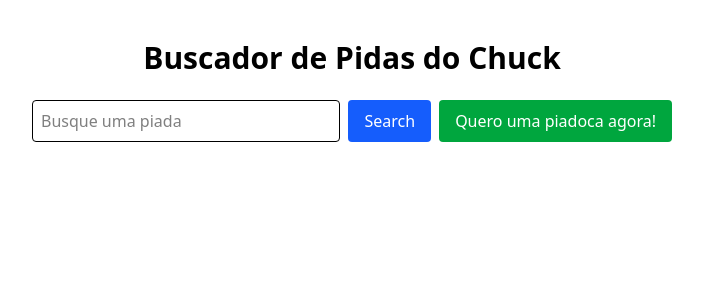
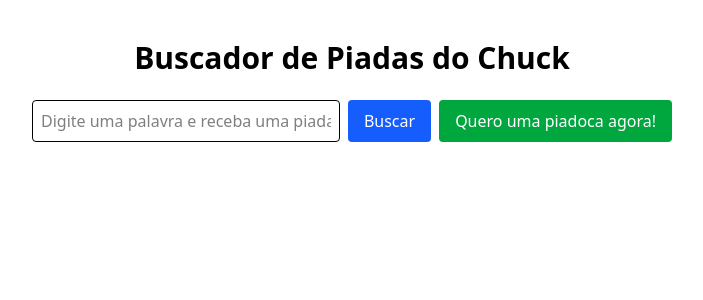
Before and after one commit to MEugeniaFerreira/chuck-norris-api, a Next.js app: page / in a window 1280 px wide. Shown: the top 300 px of the page, without its empty margins (288-991 px from the left). Built offline with nearby package versions, Linux system fonts and the light colour scheme.

Commit message:
Criação de componentes e configuração do arquivo types geral

```diff
--- /dev/null
+++ b/app/components/Button.tsx
@@ -0,0 +1,24 @@
+import React from 'react'
+import { ButtonProps } from '@/types/types'
+
+const Button = ({
+	label,
+	value,
+	name = 'action',
+	bgColor = 'bg-blue-600',
+	textColor = 'text-white',
+	borderColor = '',
+}: ButtonProps) => {
+  return (
+    <button
+			type='submit'
+			name={name}
+			value={value}
+			className={`${bgColor} ${textColor} ${borderColor} px-4 py-2 rounded`}
+		>
+			{label}
+		</button>
+  )
+}
+
+export default Button
--- /dev/null
+++ b/app/components/JokeList.tsx
@@ -0,0 +1,18 @@
+import React from 'react'
+import { JokeListProps } from '@/types/types'
+
+const JokeList = ({ jokes }: JokeListProps) => {
+	if (!jokes.length) return null;
+
+	return (
+		<ul className='space-y-4'>
+			{jokes.map((joke) => (
+				<li key={joke.id} className='p-4 border rounded shadow'>
+					<p>{joke.value}</p>
+				</li>
+			))}
+		</ul>
+	);
+}
+
+export default JokeList
--- /dev/null
+++ b/app/components/SearchForm.tsx
@@ -0,0 +1,22 @@
+import React from 'react'
+import { SearchFormProps } from '@/types/types'
+import Button from '@components/Button'
+
+const SearchForm = ({ userQuery, onQueryChange, onSubmit }: SearchFormProps) => {
+	return (
+		<form onSubmit={onSubmit} className='flex gap-2 mb-6'>
+			<input
+				type='text'
+				value={userQuery}
+				onChange={(e) => onQueryChange(e.target.value)}
+				placeholder='Digite uma palavra e receba uma piada relacionada do Chuck Norris'
+				className='flex-1 p-2 border rounded'
+			/>
+			<Button label='Buscar' value='search' />
+			<Button label='Quero uma piadoca agora!' value='random' bgColor='bg-green-600' />
+
+		</form>
+	);
+}
+
+export default SearchForm
--- a/app/page.tsx
+++ b/app/page.tsx
@@ -1,16 +1,12 @@
 'use client';
 import { useState } from 'react';
-
-type Joke = {
-	id: string;
-	icon_url: string;
-	url: string;
-	value: string;
-};
+import { JokeType } from '@/types/types';
+import SearchForm from '@components/SearchForm';
+import JokeList from '@components/JokeList';
 
 export default function Home() {
 	const [userQuery, setUserQuery] = useState('');
-	const [queryResults, setQueryResults] = useState<Joke[]>([]);
+	const [queryResults, setQueryResults] = useState<JokeType[]>([]);
 	const [loading, setLoading] = useState(false);
 	const [error, setError] = useState(''); // initialize error state as empty string
 
@@ -61,36 +57,16 @@
 
 	return (
 		<main className='max-w-2xl mx-auto px-4 py-10'>
-			<h1 className='text-3xl font-bold text-center mb-6'>Buscador de Pidas do Chuck</h1>
 
-			<form onSubmit={handleSearch} className='flex gap-2 mb-6'>
-				<input type='text' value={userQuery} onChange={(e) => setUserQuery(e.target.value)} placeholder='Busque uma piada' className='flex-1 p-2 border rounded' />
-				<button type='submit' name='action' value='search' className='bg-blue-600 text-white px-4 py-2 rounded'>
-					Search
-				</button>
+      <h1 className='text-3xl font-bold text-center mb-6'>Buscador de Piadas do Chuck</h1>
 
-				<button type='submit' name='action' value='random' className='bg-green-600 text-white px-4 py-2 rounded'>
-					Quero uma piadoca agora!
-				</button>
-			</form>
+      <SearchForm userQuery={userQuery} onQueryChange={setUserQuery} onSubmit={handleSearch} />
 
-			{loading && <p className='text-center'>Carregando</p>}
+      {loading && <p className='text-center'>Carregando...</p>}
 			{error && <p className='text-center text-red-600'>{error}</p>}
 
-			<ul className='space-y-4'>
-				{queryResults.map(
-					(joke) => (
-						(
-							<li key={joke.id} className='p-4 border rounded shadow'>
-								<p>{joke.value}</p>
-								{/*  <a href={joke.url} target="_blank" rel="noopener noreferrer" className="text-blue-500 text-sm">
-              Ver na api
-            </a> */}
-							</li>
-						)
-					)
-				)}
-			</ul>
+      <JokeList jokes={queryResults} />
+
 		</main>
 	);
 }
--- a/tsconfig.json
+++ b/tsconfig.json
@@ -19,6 +19,9 @@
       }
     ],
     "paths": {
+      "@components/*": ["./app/components/*"],
+      "@types/*": ["./types/*"],
+      "@app/*": ["./app/*"],
       "@/*": ["./*"]
     }
   },
```
Also changed, not shown: types/types.ts (+20 -0 lines).
